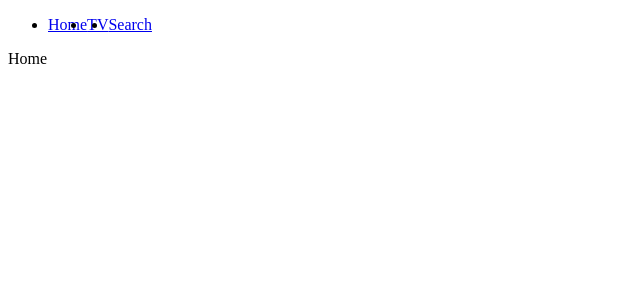
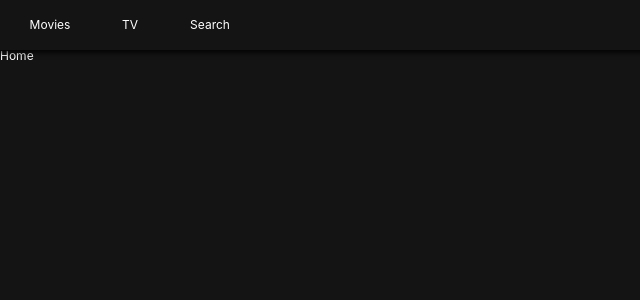
Before and after one commit to MyNameIsTaeYeong/nomflix, a React (Create React App) app: page / in a window 1280 px wide. Shown: the top 300 px of the page, without its empty margins (0-640 px from the left). Built offline with nearby package versions, Linux system fonts and the light colour scheme.

Commit message:
GlobalStyles and Header

```diff
--- a/package.json
+++ b/package.json
@@ -13,6 +13,7 @@
     "react-router-dom": "^5.2.0",
     "react-scripts": "4.0.3",
     "styled-components": "^5.3.0",
+    "styled-reset": "^4.3.4",
     "web-vitals": "^1.0.1"
   },
   "scripts": {
--- a/src/Components/App.js
+++ b/src/Components/App.js
@@ -1,10 +1,12 @@
 import Router from "Components/Router";
+import GlobalStyles from "./GlobalStyles";
 
 function App() {
   return (
-    <div className="App">
+    <>
       <Router></Router>
-    </div>
+      <GlobalStyles />
+    </>
   );
 }
 
--- /dev/null
+++ b/src/Components/GlobalStyles.js
@@ -0,0 +1,22 @@
+import { createGlobalStyle } from "styled-components";
+import reset from "styled-reset";
+
+const globalStyles = createGlobalStyle`
+    ${reset};
+    a{
+        text-decoration:none;
+        color:inherit;
+    }
+    *{
+        box-sizing:border-box;
+    }
+    body{
+        font-family: -apple-system, BlinkMacSystemFont, 'Segoe UI', Roboto, Oxygen, Ubuntu, Cantarell, 'Open Sans', 'Helvetica Neue', sans-serif;
+        font-size: 12px;
+        background-color: rgba(20, 20, 20, 1);
+        color:white;
+        padding-top: 50px
+    }
+`;
+
+export default globalStyles;
--- a/src/Components/Header.js
+++ b/src/Components/Header.js
@@ -1,24 +1,43 @@
 import { Link } from "react-router-dom";
 import styled from "styled-components";
 
-const SHeader = styled.header``;
+const SHeader = styled.header`
+  color: white;
+  position: fixed;
+  top: 0;
+  left: 0;
+  width: 100%;
+  height: 50px;
+  display: flex;
+  align-items: center;
+  padding: 0px 10px;
+  background-color: rgba(20, 20, 20, 0.8);
+  z-index: 10;
+  box-shadow: 0px 1px 5px 2px rgba(0, 0, 0, 0.8);
+`;
 
 const List = styled.ul`
   display: flex;
-  &:hover {
-    background-color: blue;
-  }
 `;
 
-const Item = styled.li``;
+const Item = styled.li`
+  width: 80px;
+  height: 50px;
+  text-align: center;
+`;
 
-const SLink = styled(Link)``;
+const SLink = styled(Link)`
+  height: 50px;
+  display: flex;
+  align-items: center;
+  justify-content: center;
+`;
 
 const Header = () => (
   <SHeader>
     <List>
       <Item>
-        <SLink to="/">Home</SLink>
+        <SLink to="/movies">Movies</SLink>
       </Item>
       <Item>
         <SLink to="/tv">TV</SLink>
```
Also changed, not shown: 1 other file (tests, documents, lock files or other folders).
